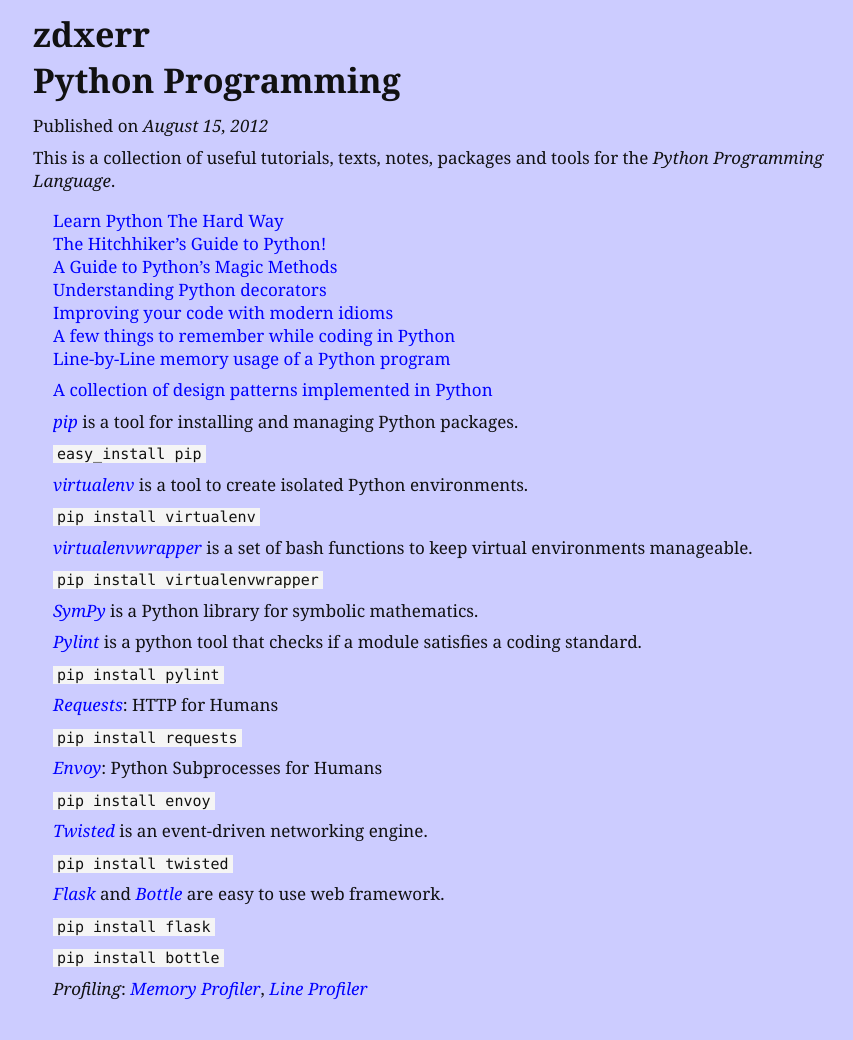
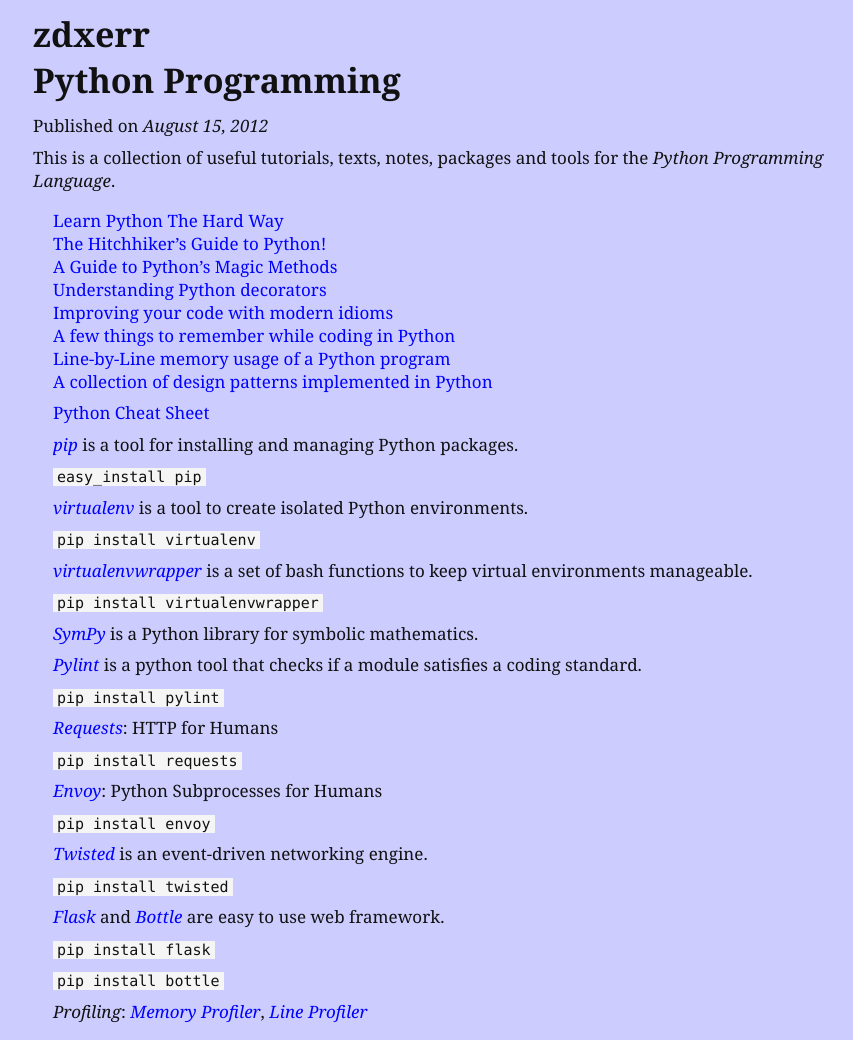
Before and after one commit to zdxerr/zdxerr.github.com, a Jekyll site: the page built from _posts/2012-08-15-python.markdown, in a window 1280 px wide. Shown: the whole page, without its empty margins (207-1060 px from the left). Built offline with Jekyll 4.4.1, drawn with Linux system fonts in a browser that asks for light colours; Markdown is read by kramdown in place of the engine named in the settings; before the commit the page ends 1017 px from its top, so only the background shows below that.

Commit message:
Added python cheat sheet.

```diff
--- a/_posts/2012-08-15-python.markdown
+++ b/_posts/2012-08-15-python.markdown
@@ -14,6 +14,7 @@
 - [A few things to remember while coding in Python](http://satyajit.ranjeev.in/2012/05/17/python-a-few-things-to-remember.html)
 - [Line-by-Line memory usage of a Python program](http://fseoane.net/blog/2012/line-by-line-report-of-memory-usage/)
 - [A collection of design patterns implemented in Python](https://github.com/faif/python-patterns)
+- [Python Cheat Sheet](https://docs.google.com/file/d/0B9VT_L2CDnKvODYyNTc5NjktYmMyOC00NDFkLTliNTctMzQzMTAzYjUyYmYy/edit)
 
 - _[pip](http://pypi.python.org/pypi/pip/)_ is a tool for installing and managing Python packages.
 
```
